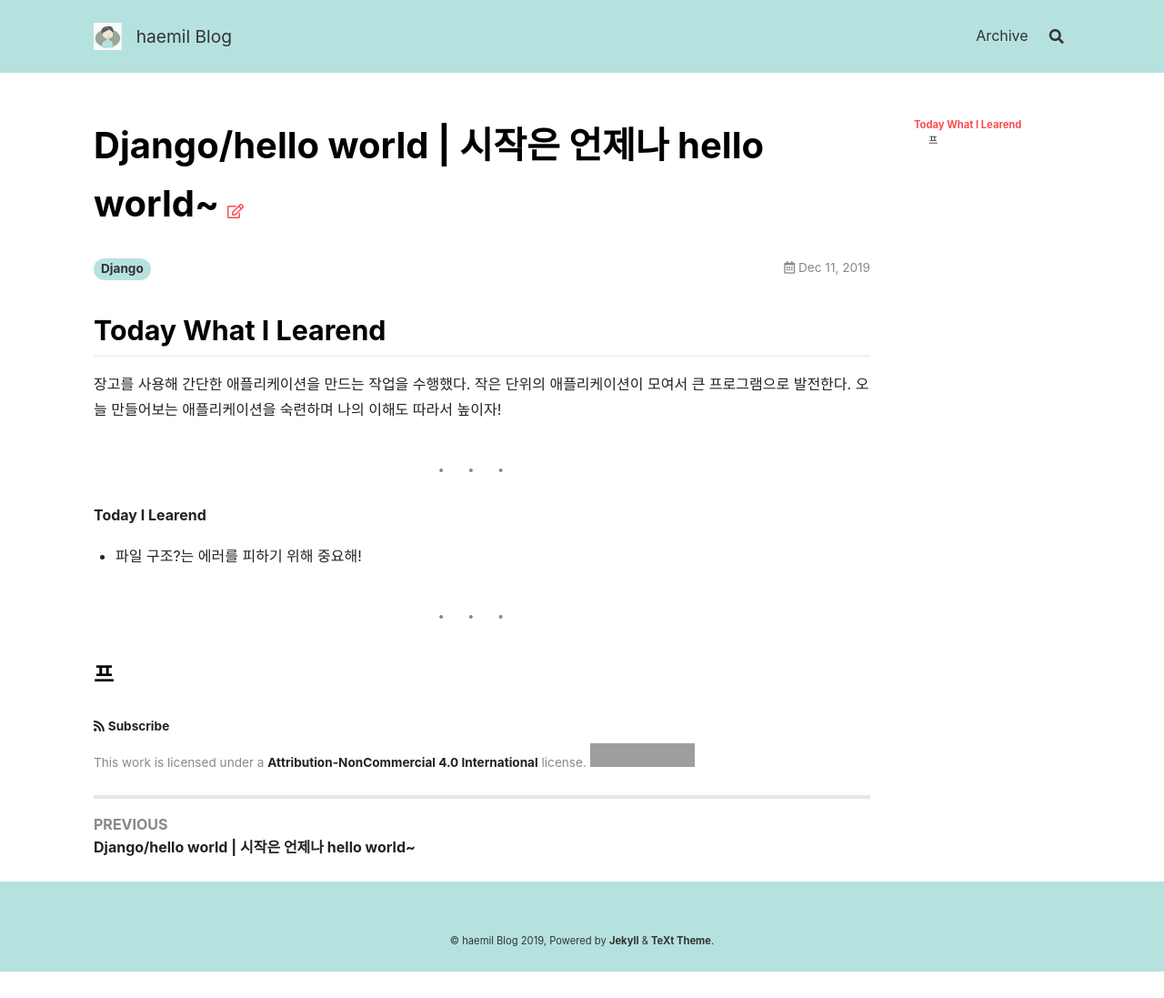
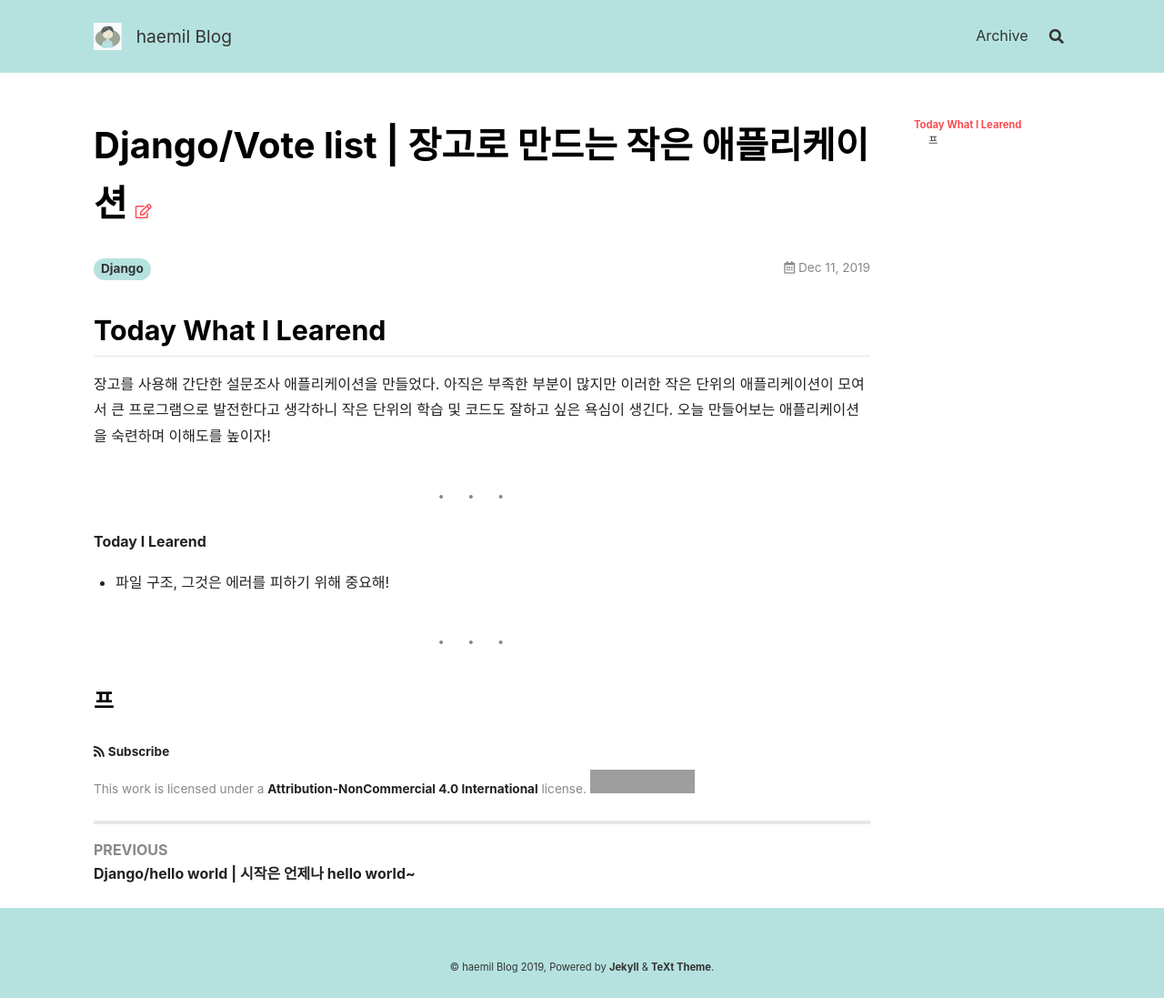
Before and after one commit to mchaemil/mchaemil.github.io, a Jekyll site: the page built from _posts/2019-12-11-Django-vote-list.md, in a window 1280 px wide. Shown: the whole page at 91% size. Built offline with Jekyll 4.4.1, drawn with Linux system fonts in a browser that asks for light colours; nearby versions of some CDN libraries; before the commit the page ends 1068 px from its top, so only the background shows below that; grey boxes are pictures that could not be loaded.

Commit message:
Add post

```diff
--- a/_posts/2019-12-11-Django-vote-list.md
+++ b/_posts/2019-12-11-Django-vote-list.md
@@ -1,21 +1,20 @@
 ---
 layout: article
-title: Django/hello world | 시작은 언제나 hello world~
+title: Django/Vote list | 장고로 만드는 작은 애플리케이션
 tags: Django
 
 ---
 
 ## **Today What I Learend**
 
-장고를 사용해 간단한 애플리케이션을 만드는 작업을 수행했다.
-작은 단위의 애플리케이션이 모여서 큰 프로그램으로 발전한다.
-오늘 만들어보는 애플리케이션을 숙련하며 나의 이해도 따라서 높이자!
+장고를 사용해 간단한 설문조사 애플리케이션을 만들었다. 아직은 부족한 부분이 많지만 이러한 작은 단위의 애플리케이션이 모여서 큰 프로그램으로 발전한다고 생각하니 작은 단위의 학습 및 코드도 잘하고 싶은 욕심이 생긴다.
+오늘 만들어보는 애플리케이션을 숙련하며 이해도를 높이자!
 
 
 
 ---
 **Today I Learend**
-- 파일 구조?는 에러를 피하기 위해 중요해!
+- 파일 구조, 그것은 에러를 피하기 위해 중요해!
 
 
 ---
```
